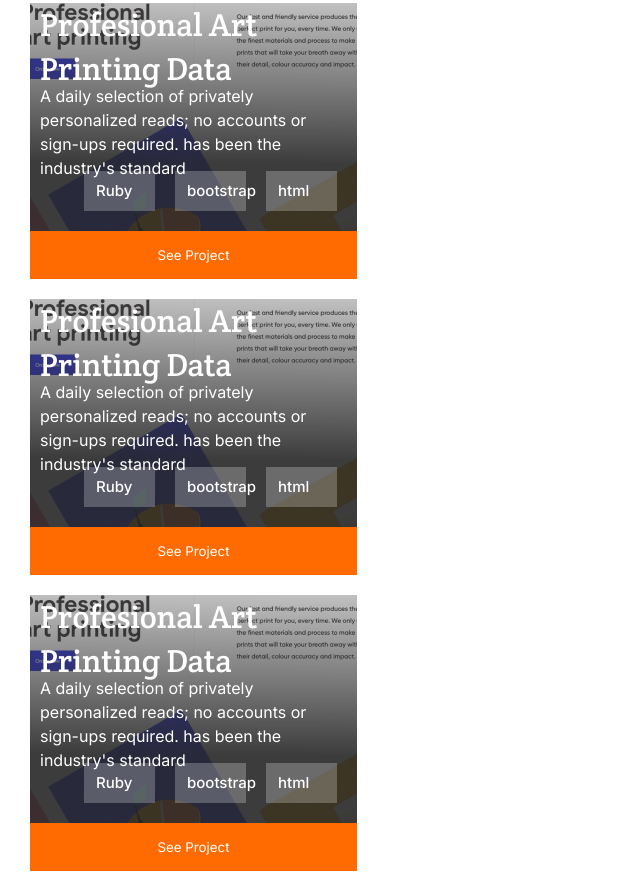
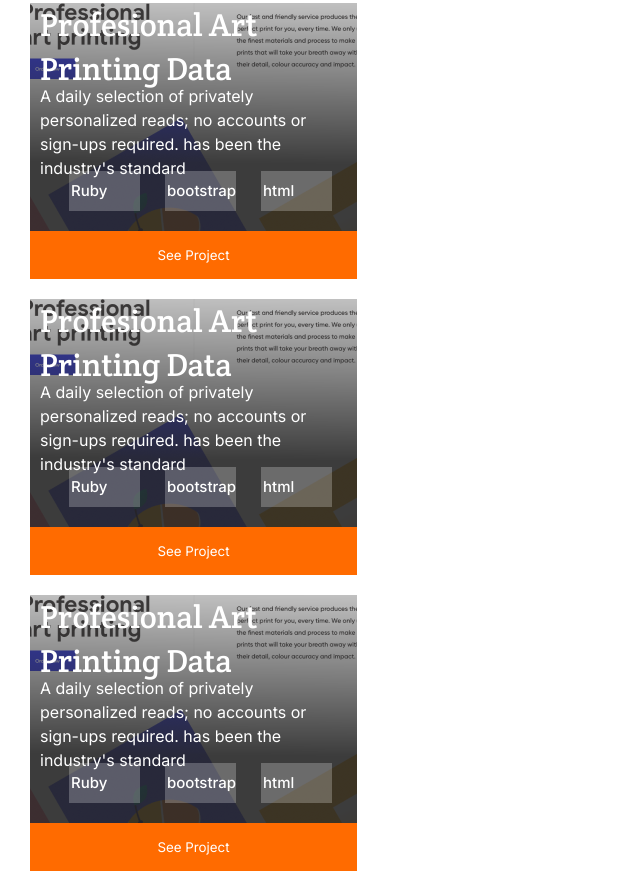
Before and after one commit to Divinity-dev/Portfolio2, a website: page index.html in a window 1280 px wide. Shown: the part 1494-2368 px from the top of the page, without its empty margins (0-640 px from the left). Drawn offline with Linux system fonts and the light colour scheme.

Commit message:
Adjusted the padding and margin

```diff
--- a/style.css
+++ b/style.css
@@ -288,8 +288,8 @@ button {
   font-size: 15px;
   line-height: 20px;
   color: #fff;
-  margin-right: 20px;
-  padding: 10px 12px;
+  margin-right: 25px;
+  padding: 10px 2px;
   background-color: rgba(255, 255, 255, 0.24);
 }
 
```
